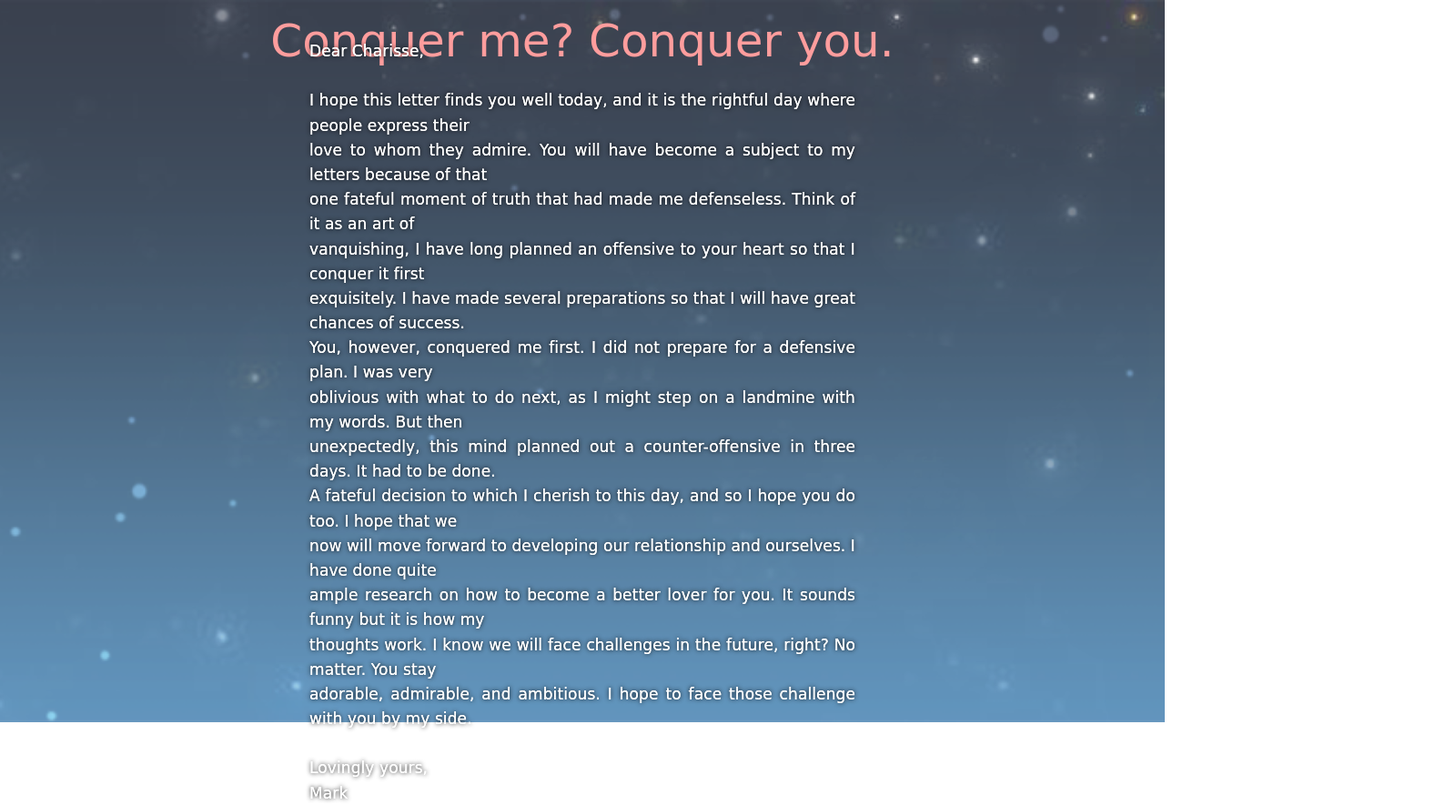
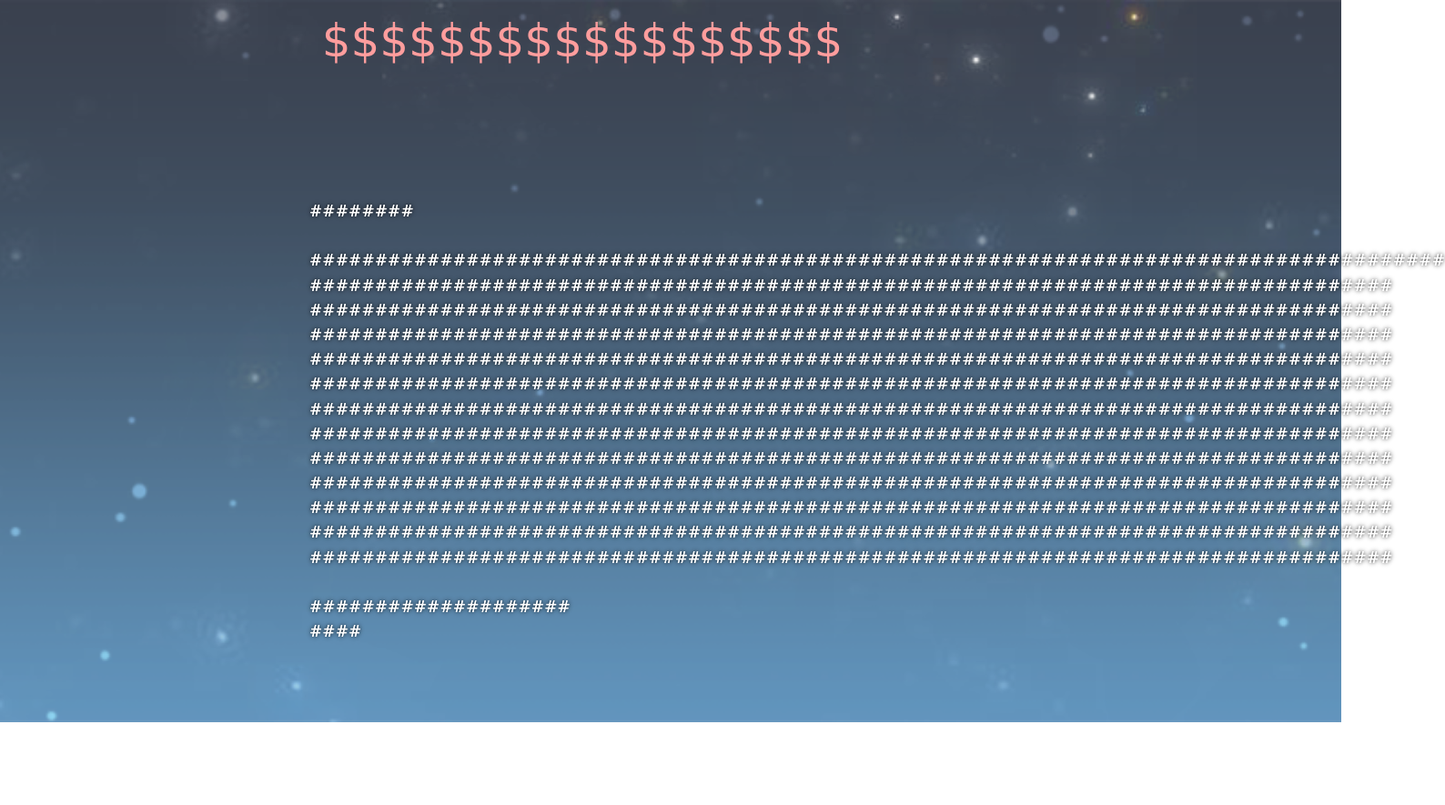
Before and after one commit to markpausanos/valentines-day, a plain HTML site: page index3.html in a window 1280 px wide. Shown: the whole page at 91% size, 1588 px wide, since content can reach past the window. After the commit the page ends 800 px from the top, so only its background shows below. Drawn offline with Linux system fonts and the light colour scheme; a web font is replaced by a local one.

Commit message:
Update index3.html

```diff
--- a/index3.html
+++ b/index3.html
@@ -14,25 +14,25 @@
         <audio id="main_theme">
             <source src="resources/letter_music.mp3" type="audio/mp3">
         </audio>
-        <div id ="title">Conquer me? Conquer you.</div>
+        <div id ="title">$$$$$$$$$$$$$$$$$$</div>
         <div id="blank">
-            Dear Charisse,
+            ########
             <br><br>
-            I hope this letter finds you well today, and it is the rightful day where people express their
-            <br>love to whom they admire. You will have become a subject to my letters because of that
-            <br>one fateful moment of truth that had made me defenseless. Think of it as an art of
-            <br>vanquishing, I have long planned an offensive to your heart so that I conquer it first
-            <br>exquisitely. I have made several preparations so that I will have great chances of success.
-            <br>You, however, conquered me first. I did not prepare for a defensive plan. I was very
-            <br>oblivious with what to do next, as I might step on a landmine with my words. But then
-            <br>unexpectedly, this mind planned out a counter-offensive in three days. It had to be done.
-            <br>A fateful decision to which I cherish to this day, and so I hope you do too. I hope that we
-            <br>now will move forward to developing our relationship and ourselves. I have done quite
-            <br>ample research on how to become a better lover for you. It sounds funny but it is how my
-            <br>thoughts work. I know we will face challenges in the future, right? No matter. You stay
-            <br>adorable, admirable, and ambitious. I hope to face those challenge with you by my side.
-            <br><br>Lovingly yours,
-            <br>Mark
+            #######################################################################################
+            <br>###################################################################################
+            <br>###################################################################################
+            <br>###################################################################################
+            <br>###################################################################################
+            <br>###################################################################################
+            <br>###################################################################################
+            <br>###################################################################################
+            <br>###################################################################################
+            <br>###################################################################################
+            <br>###################################################################################
+            <br>###################################################################################
+            <br>###################################################################################
+            <br><br>####################
+            <br>####
         </div>
     </body>
 </html>
```
